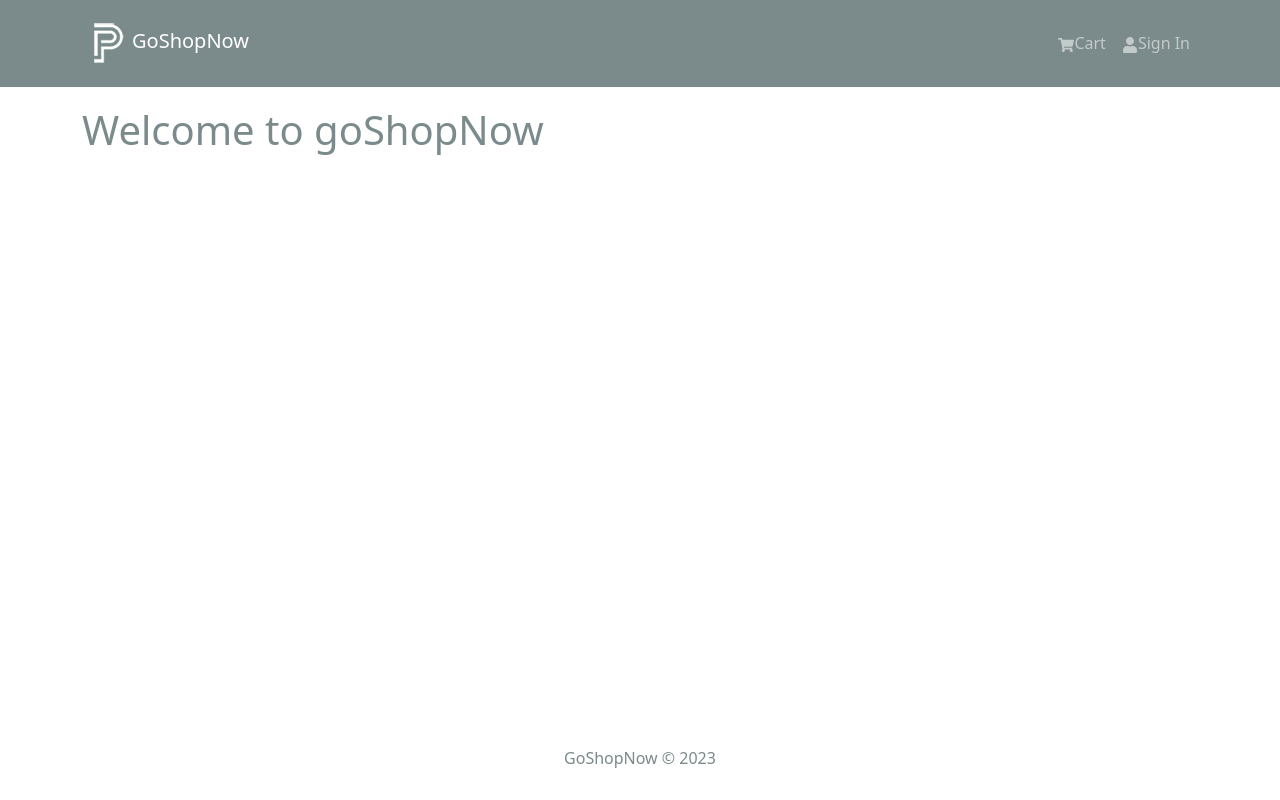
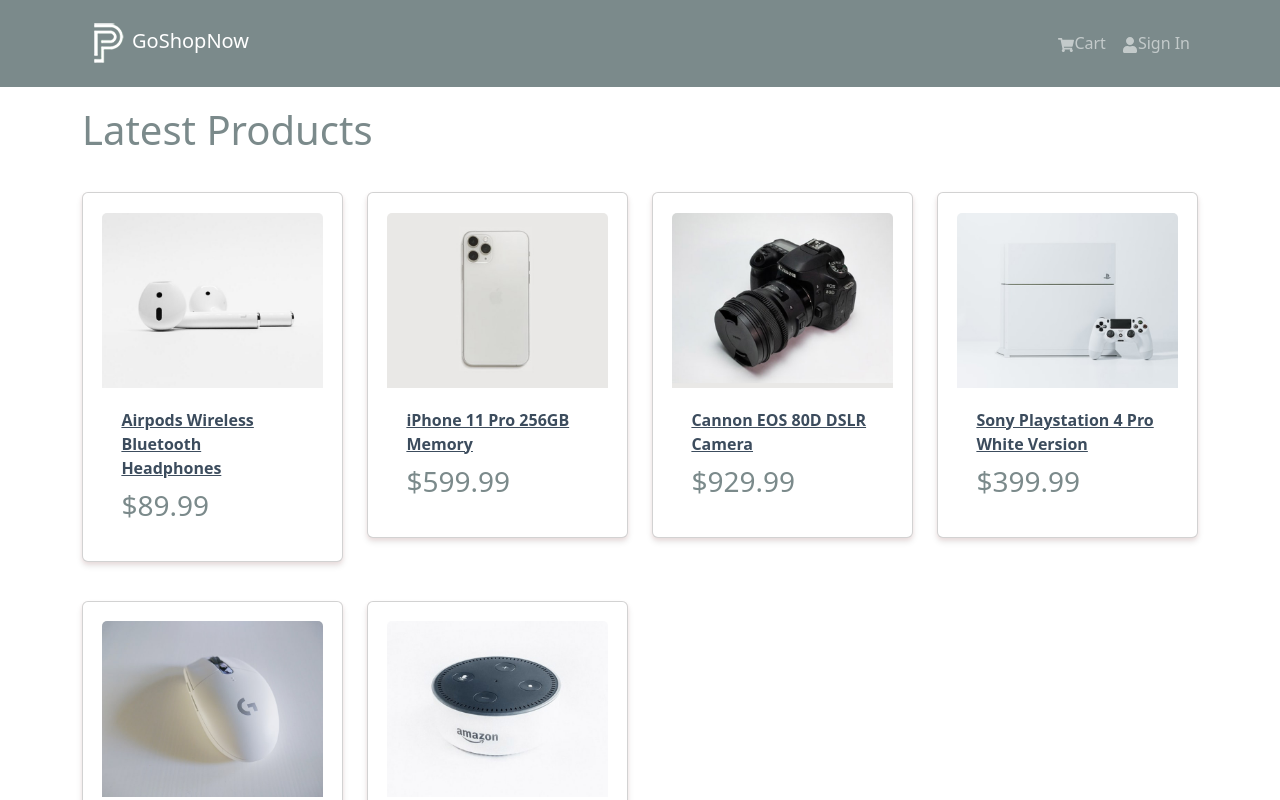
Before and after one commit to Ad-Abhishek/GoShopNow-v1, a React (Create React App) app in the folder frontend/: page / in a window 1280 px wide. Shown: the top 800 px of the page. Built offline with nearby package versions, Linux system fonts and the light colour scheme.

Commit message:
add HomeScreen to App

```diff
--- a/frontend/src/App.js
+++ b/frontend/src/App.js
@@ -1,6 +1,7 @@
 import { Container } from 'react-bootstrap';
 import Header from './components/Header';
 import Footer from './components/Footer';
+import HomeScreen from './screens/HomeScreen';
 
 const App = () => {
   return (
@@ -8,7 +9,7 @@
       <Header />
       <main className='py-3'>
         <Container>
-          <h1>Welcome to goShopNow</h1>
+          <HomeScreen />
         </Container>
       </main>
       <Footer />
```
